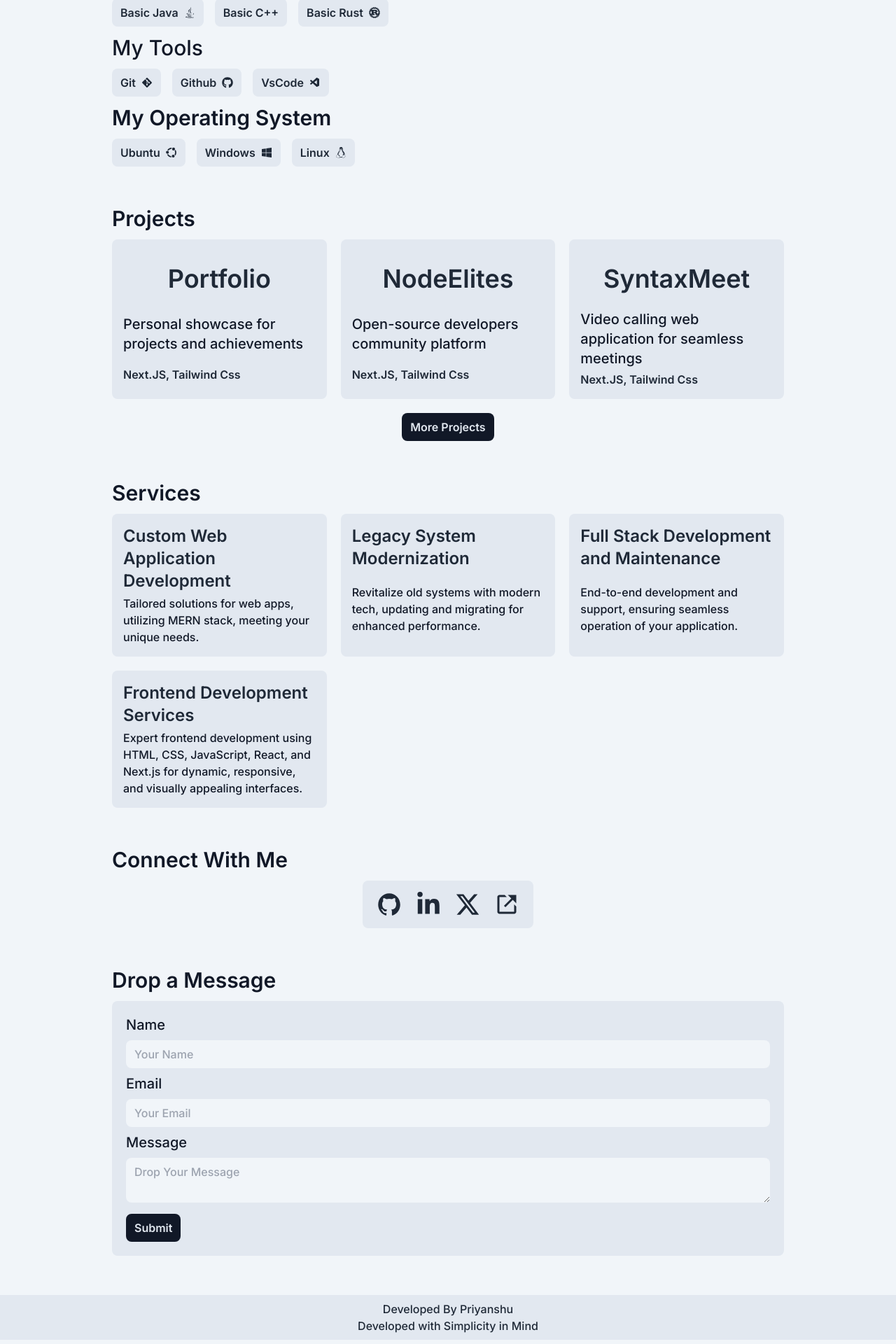
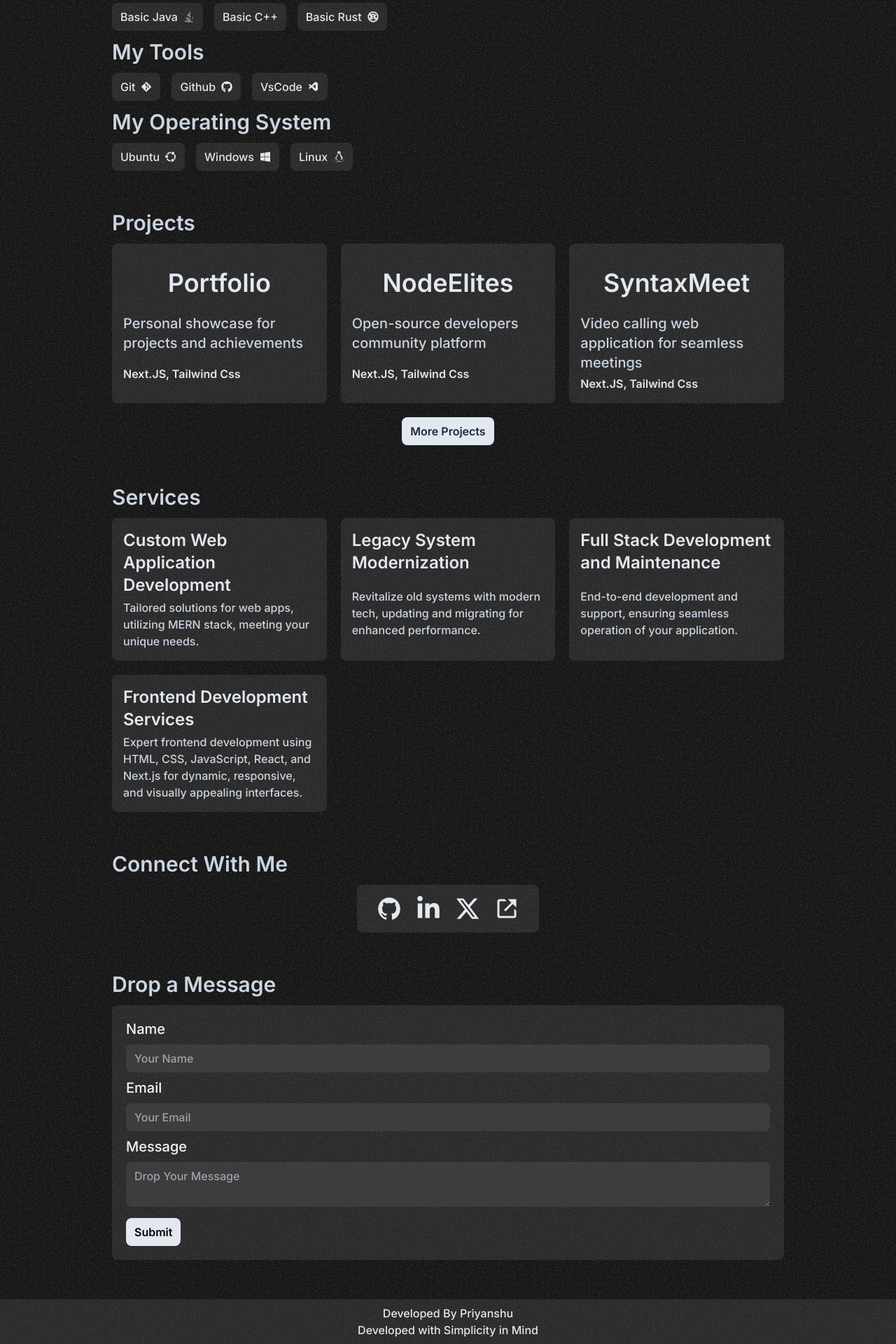
Before and after one commit to NvmeSensor/Portfolio, a Next.js app: page / in a window 1280 px wide. Shown: the part 840-2760 px from the top of the page at 70% size. Built offline with nearby package versions, Linux system fonts and the light colour scheme.

Commit message:
portfolio

```diff
--- a/app/globals.css
+++ b/app/globals.css
@@ -1,21 +1,6 @@
 @tailwind base;
 @tailwind components;
 @tailwind utilities;
-
-:root {
-  --background-rgb: 241,245,249;
-}
-
-@media (prefers-color-scheme: dark) {
-  :root {
-    --background-rgb: 24,24,27;
-  }
-}
-
-body {
-  background: rgb(var(--background-rgb));
-  color: var(--text-color);
-}
 
 @layer utilities {
   .text-balance {
--- a/app/style.css
+++ b/app/style.css
@@ -1,11 +1,17 @@
 body{
+    background-image: url(/background.svg);
+    background-position: center;
+    background-attachment: fixed;
+    min-height: 100vh;
     scroll-behavior: smooth;
 }
 
-.theme-toggle {
-    position: fixed;
-    top: 16px;
-    right: 16px;
+.card{
+    background-color: #55555555;
+}
+
+.inputt{
+    background-color: #55555560;
 }
 
 ::-webkit-scrollbar {
--- a/components/Footer.jsx
+++ b/components/Footer.jsx
@@ -2,10 +2,10 @@ import React from 'react'
 
 const Footer = () => {
     return (
-        <footer className='flex justify-center items-center w-full bg-slate-200 dark:bg-zinc-800'>
+        <footer className='flex justify-center items-center w-full card'>
             <div className='flex flex-col justify-center items-center lg:w-[80vw] py-2 w-full'>
-                <h1 className='text-gray-800 dark:text-slate-200 font-medium text-center'>Developed By Priyanshu</h1>
-                <h2 className='text-gray-800 dark:text-slate-200 font-medium text-center'>Developed with Simplicity in Mind</h2>
+                <h1 className='text-slate-200 font-medium text-center'>Developed By Priyanshu</h1>
+                <h2 className='text-slate-200 font-medium text-center'>Developed with Simplicity in Mind</h2>
             </div>
         </footer>
     )
--- a/components/home/Contact.jsx
+++ b/components/home/Contact.jsx
@@ -34,11 +34,11 @@ const Contact = () => {
         <section className='flex flex-col justify-center items-center w-full px-5 mb-14'>
             <div className='flex flex-col justify-center items-center gap-3 lg:w-[75vw] w-full'>
                 <div className='flex justify-center items-center gap-4 self-start'>
-                    <h1 className='text-3xl font-semibold self-start dark:text-slate-300 text-gray-900 flex gap-2 items-center'>Connect With Me</h1>
+                    <h1 className='text-3xl font-semibold self-start text-slate-300 flex gap-2 items-center'>Connect With Me</h1>
                 </div>
-                <div className='flex flex-wrap justify-center items-center gap-5 px-5 py-4 rounded-lg bg-slate-200 dark:bg-zinc-800'>
+                <div className='flex flex-wrap justify-center items-center gap-5 px-7 py-4 rounded-lg card'>
                     {conxtants.map((conxtant, index) => (
-                        <Link href={conxtant.url} key={index} target='blank' className='text-4xl text-gray-800 dark:text-slate-200 transition ease-in-out'>
+                        <Link href={conxtant.url} key={index} target='blank' className='text-4xl text-slate-200 hover:text-slate-400 transition ease-in-out'>
                             {conxtant.icon}
                         </Link>
                     ))}
--- a/components/home/Hero.jsx
+++ b/components/home/Hero.jsx
@@ -11,9 +11,9 @@ const Hero = () => {
             <div className='flex flex-col justify-center items-center gap-3 lg:w-[75vw] w-full'>
                 <div className='flex justify-center items-center gap-4 lg:self-start'>
                     <div className='flex flex-col justify-start items-center gap-2'>
-                        <h1 className='text-4xl font-semibold text-gray-900 dark:text-slate-100 self-start'>{name}</h1>
-                        <h2 className='lg:text-2xl text-xl font-medium text-gray-800 dark:text-slate-200 self-start'>{developer}</h2>
-                        <h3 className='text-[18px] font-medium text-gray-800 dark:text-slate-200 self-start'>{tagline}</h3>
+                        <h1 className='text-4xl font-semibold text-slate-100 self-start'>{name}</h1>
+                        <h2 className='lg:text-2xl text-xl font-semibold text-slate-200 self-start'>{developer}</h2>
+                        <h3 className='text-[20px] font-medium text-slate-200 self-start'>{tagline}</h3>
                     </div>
                 </div>
             </div>
--- a/components/home/Message.jsx
+++ b/components/home/Message.jsx
@@ -37,19 +37,19 @@ const Message = () => {
         <section className='flex flex-col justify-center items-center w-full px-5 mb-14'>
             <div className='flex flex-col justify-center items-center gap-3 lg:w-[75vw] w-full'>
                 <div className='flex justify-center items-center gap-4 self-start'>
-                    <h1 className='text-3xl font-semibold self-start dark:text-slate-300 text-gray-900 flex gap-2 items-center'>Drop a Message</h1>
+                    <h1 className='text-3xl font-semibold self-start text-slate-300 flex gap-2 items-center'>Drop a Message</h1>
                 </div>
-                <form onSubmit={onSubmit} className='p-5 rounded-lg flex flex-col justify-center items-center gap-2 w-full bg-slate-200 dark:bg-zinc-800'>
-                    <label htmlFor="name" className='text-gray-900 dark:text-slate-100 font-medium self-start text-xl'>Name</label>
-                    <input type="text" id='name' name="name" placeholder='Your Name' className='text-gray-800 dark:text-slate-200 font-medium px-3 py-2 rounded-lg w-full outline-none bg-slate-100 dark:bg-zinc-900' required />
-                    <label htmlFor="email" className='text-gray-900 dark:text-slate-100 font-medium self-start text-xl'>Email</label>
-                    <input type="email" id='email' name="email" placeholder='Your Email' className='text-gray-800 dark:text-slate-200 font-medium px-3 py-2 rounded-lg w-full outline-none bg-slate-100 dark:bg-zinc-900' required />
-                    <label htmlFor="message" className='text-gray-900 dark:text-slate-100 font-medium self-start text-xl'>Message</label>
-                    <textarea id='message' name="message" placeholder='Drop Your Message' className='text-gray-800 dark:text-slate-200 font-medium px-3 py-2 rounded-lg w-full outline-none bg-slate-100 dark:bg-zinc-900' required></textarea>
-                    <button type="submit" className='px-3 py-2 font-semibold text-slate-200 dark:text-gray-800 bg-gray-900 dark:bg-slate-200 hover:bg-gray-800 dark:hover:bg-slate-300  transition ease-in-out rounded-lg mt-2 self-start'>Submit</button>
+                <form onSubmit={onSubmit} className='p-5 rounded-lg flex flex-col justify-center items-center gap-2 w-full card'>
+                    <label htmlFor="name" className=' text-slate-100 font-medium self-start text-xl'>Name</label>
+                    <input type="text" id='name' name="name" placeholder='Your Name' className='text-slate-200 font-medium px-3 py-2 rounded-lg w-full outline-none inputt' required />
+                    <label htmlFor="email" className=' text-slate-100 font-medium self-start text-xl'>Email</label>
+                    <input type="email" id='email' name="email" placeholder='Your Email' className='text-slate-200 font-medium px-3 py-2 rounded-lg w-full outline-none inputt' required />
+                    <label htmlFor="message" className=' text-slate-100 font-medium self-start text-xl'>Message</label>
+                    <textarea id='message' name="message" placeholder='Drop Your Message' className='text-slate-200 font-medium px-3 py-2 rounded-lg w-full outline-none inputt' required></textarea>
+                    <button type="submit" className='px-3 py-2 font-semibold bg-slate-200 hover:bg-slate-300  transition ease-in-out rounded-lg mt-2 self-start'>Submit</button>
                 </form>
-                {error && <span className="dark:text-slate-300 text-gray-900 font-medium">{error}</span>}
-                {result && <span className="dark:text-slate-300 text-gray-900 font-medium">{result}</span>}
+                {error && <span className="text-slate-300 font-medium">{error}</span>}
+                {result && <span className="text-slate-300 font-medium">{result}</span>}
             </div>
         </section>
     )
--- a/components/home/Projects.jsx
+++ b/components/home/Projects.jsx
@@ -10,18 +10,18 @@ const Projects = () => {
         <section className='flex flex-col justify-center items-center w-full px-5 mb-14'>
             <div className='flex flex-col justify-center items-center gap-3 lg:w-[75vw] w-full'>
                 <div className='flex justify-center items-center gap-4 self-start'>
-                    <h1 className='text-3xl font-semibold self-start dark:text-slate-300 text-gray-900 flex gap-2 items-center'>Projects</h1>
+                    <h1 className='text-3xl font-semibold self-start text-slate-300 flex gap-2 items-center'>Projects</h1>
                 </div>
                 <div className='grid grid-cols-1 md:grid-cols-2 lg:grid-cols-3 justify-center items-stretch gap-5'>
                     {displayProjexts.map((projext, index) => (
-                        <Link href={projext.link} target="blank" key={index} className='flex flex-col justify-center items-center gap-1 p-4 rounded-lg bg-slate-200 dark:bg-zinc-800 h-full'>
-                            <h1 className='text-4xl font-semibold text-gray-800 dark:text-slate-200 text-center mt-0 p-5 w-full rounded-lg proj'>{projext.name}</h1>
-                            <h2 className='text-xl font-medium dark:text-slate-300 text-gray-900 self-start my-auto'>{projext.desc}</h2>
-                            <h2 className='font-semibold text-gray-800 dark:text-slate-200 self-start my-auto'>{projext.tech}</h2>
-                        </Link>
+                        <Link href={projext.link} target="blank" key={index} className='flex flex-col justify-center items-center gap-1 p-4 rounded-lg card h-full'>
+                        <h1 className='text-4xl font-semibold text-slate-200 text-center mt-0 p-5 w-full rounded-lg proj'>{projext.name}</h1>
+                        <h2 className='text-xl font-medium text-slate-300 self-start mt-0'>{projext.desc}</h2>
+                        <h2 className='font-semibold text-slate-200 self-start my-auto'>{projext.tech}</h2>
+                    </Link>
                     ))}
                 </div>
-                <Link href='/projects' className='px-3 py-2 font-semibold text-slate-200 dark:text-gray-800 bg-gray-900 dark:bg-slate-200 hover:bg-gray-800 dark:hover:bg-slate-300  transition ease-in-out rounded-lg mt-2'>More Projects</Link>
+                <Link href='/projects' className='px-3 py-2 font-semibold text-gray-800 bg-slate-200 hover:bg-slate-300  transition ease-in-out rounded-lg mt-2'>More Projects</Link>
             </div>
         </section>
     )
--- a/components/home/Services.jsx
+++ b/components/home/Services.jsx
@@ -27,13 +27,13 @@ const Services = () => {
     <section className='flex flex-col justify-center items-center w-full px-5 mb-14'>
       <div className='flex flex-col justify-center items-center gap-3 lg:w-[75vw] w-full'>
         <div className='flex justify-center items-center gap-4 self-start'>
-          <h1 className='text-3xl font-semibold self-start dark:text-slate-300 text-gray-900 flex gap-2 items-center'>Services</h1>
+          <h1 className='text-3xl font-semibold self-start text-slate-300 flex gap-2 items-center'>Services</h1>
         </div>
         <div className='grid grid-cols-1 md:grid-cols-2 lg:grid-cols-3 justify-center items-stretch gap-5'>
           {servixes.map((servixe, index) => (
-            <div key={index} className='flex flex-col justify-center items-center gap-1 p-4 rounded-lg bg-slate-200 dark:bg-zinc-800 h-full'>
-              <h1 className='text-2xl font-semibold text-gray-800 dark:text-slate-200 self-start mt-0'>{servixe.name}</h1>
-              <h2 className='font-medium dark:text-slate-300 text-gray-900 self-start my-auto'>{servixe.desc}</h2>
+            <div key={index} className='flex flex-col justify-center items-center gap-1 p-4 rounded-lg card h-full'>
+              <h1 className='text-2xl font-semibold text-slate-200 self-start mt-0'>{servixe.name}</h1>
+              <h2 className='font-medium text-slate-300 self-start my-auto'>{servixe.desc}</h2>
             </div>
           ))}
         </div>
--- a/components/home/Skills.jsx
+++ b/components/home/Skills.jsx
@@ -130,32 +130,32 @@ const Skills = () => {
         <section className='flex flex-col justify-center items-center w-full px-5 mb-14'>
             <div className='flex flex-col justify-center items-center gap-3 lg:w-[75vw] w-full'>
                 <div className='flex justify-center items-center gap-4 self-start'>
-                    <h1 className='text-3xl font-semibold self-start dark:text-slate-300 text-gray-900 flex gap-2 items-center'>My Skills</h1>
+                    <h1 className='text-3xl font-semibold self-start text-slate-300 flex gap-2 items-center'>My Skills</h1>
                 </div>
                 <div className="flex flex-wrap justify-start items-center  gap-4 w-full">
                     {skills.map((skill, index) => (
                         <div className="flex justify-start items-center" key={index}>
-                            <h1 className="font-semibold text-gray-800 dark:text-slate-200 flex gap-2 items-center rounded-lg px-3 py-2 dark:hover:text-slate-400 hover:text-gray-700 transition ease-in-out cursor-pointer bg-slate-200 dark:bg-zinc-800">{skill.name}{skill.icon}</h1>
+                            <h1 className="font-medium text-slate-200 flex gap-2 items-center rounded-lg px-3 py-2 hover:text-slate-400 transition ease-in-out cursor-pointer card">{skill.name}{skill.icon}</h1>
                         </div>
                     ))}
                 </div>
                 <div className='flex justify-center items-center gap-4 self-start'>
-                    <h1 className='text-3xl font-medium self-start dark:text-slate-300 text-gray-900 flex gap-2 items-center'>My Tools</h1>
+                    <h1 className='text-3xl font-semibold self-start text-slate-300 flex gap-2 items-center'>My Tools</h1>
                 </div>
                 <div className="flex flex-wrap justify-start items-center  gap-4 w-full">
                     {tools.map((tool, index) => (
                         <div className="flex justify-start items-center" key={index}>
-                            <h1 className="font-semibold text-gray-800 dark:text-slate-200 flex gap-2 items-center rounded-lg px-3 py-2 dark:hover:text-slate-400 hover:text-gray-700 transition ease-in-out cursor-pointer bg-slate-200 dark:bg-zinc-800">{tool.name}{tool.icon}</h1>
+                            <h1 className="font-medium text-slate-200 flex gap-2 items-center rounded-lg px-3 py-2 hover:text-slate-400 transition ease-in-out cursor-pointer card">{tool.name}{tool.icon}</h1>
                         </div>
                     ))}
                 </div>
                 <div className='flex justify-center items-center gap-4 self-start'>
-                    <h1 className='text-3xl font-semibold self-start dark:text-slate-300 text-gray-900 flex gap-2 items-center'>My Operating System</h1>
+                    <h1 className='text-3xl font-semibold self-start text-slate-300 flex gap-2 items-center'>My Operating System</h1>
                 </div>
                 <div className="flex flex-wrap justify-start items-center  gap-4 w-full">
                     {os.map((o, index) => (
                         <div className="flex justify-start items-center" key={index}>
-                            <h1 className="font-semibold text-gray-800 dark:text-slate-200 flex gap-2 items-center rounded-lg px-3 py-2 dark:hover:text-slate-400 hover:text-gray-700 transition ease-in-out cursor-pointer bg-slate-200 dark:bg-zinc-800">{o.name}{o.icon}</h1>
+                            <h1 className="font-medium text-slate-200 flex gap-2 items-center rounded-lg px-3 py-2 hover:text-slate-400 transition ease-in-out cursor-pointer card">{o.name}{o.icon}</h1>
                         </div>
                     ))}
                 </div>
```
Also changed, not shown: components/home/About.jsx (+5 -5 lines), components/projects/Projects.jsx (+6 -6 lines), public/background.svg (added).
